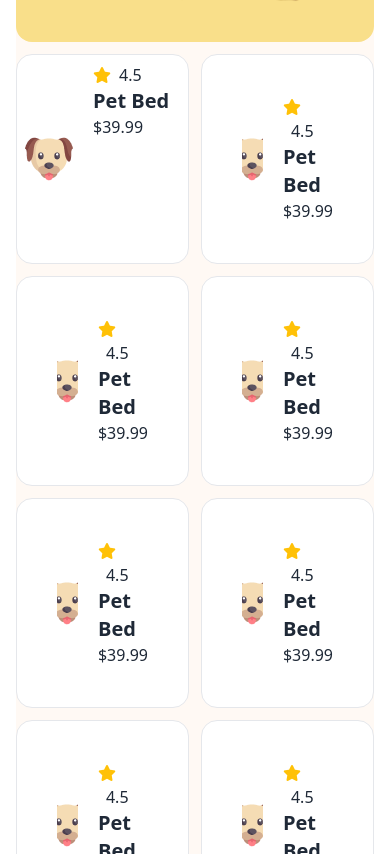
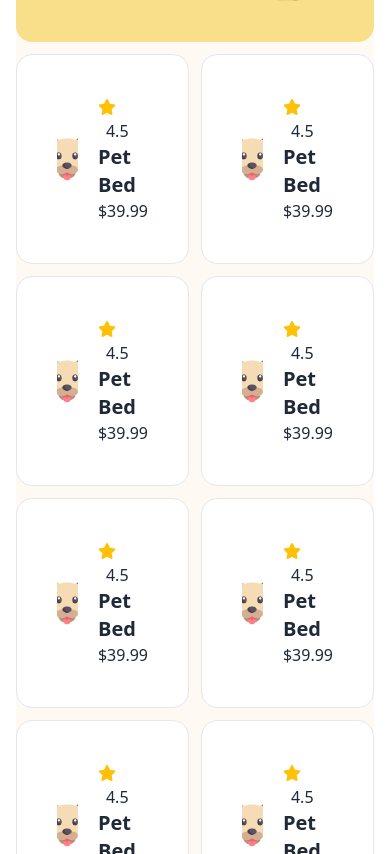
Before and after one commit to mahfuz-7148/B11-Assignment-3, a plain HTML site: page index.html in a window 390 px wide. Shown: the part 2506-3360 px from the top of the page. Drawn offline with nearby package versions, Linux system fonts and the light colour scheme; a web font is replaced by a local one.

Commit message:
added price with responsive

```diff
--- a/index.html
+++ b/index.html
@@ -187,13 +187,13 @@
                             </div>
                           </div>
                           </div>
-                        <div class="card card-side border bg-[#FFFFFF] px-2 space-x-5">
+                          <div class="card card-side border bg-[#FFFFFF] px-10 space-x-5">
                             <figure>
                               <img class="w-12"
                                 src="c1-assets/dog-cartoon.png"
                                 alt="Movie" />
                             </figure>
-                            <div class="py-2">
+                            <div class="py-10">
                               <div><i class="fa-solid fa-star text-[#FFC107]"></i><span class="mx-2">4.5</span></div>
                               <h2 class="card-title text-xl">Pet Bed</h2>
                               <p>$39.99</p>
@@ -326,7 +326,7 @@
                         <h2 class=" text-3xl font-bold ">T-Shirt for Dogs</h2>
                         <h1 class="text-5xl font-bold text-[#FFDC26]">$7.99</h1>
                       </div>
-                      <div class="justify-end absolute -top-20 -right-20 lg:top-20 lg:right-0">
+                      <div class="justify-end absolute -top-20 -right-10 lg:top-20 lg:right-0">
                         <img class="  scale-50 lg:scale-75" src="c1-assets/cute-pet-mid.png" alt="">
                       </div>
                     </div>
```
